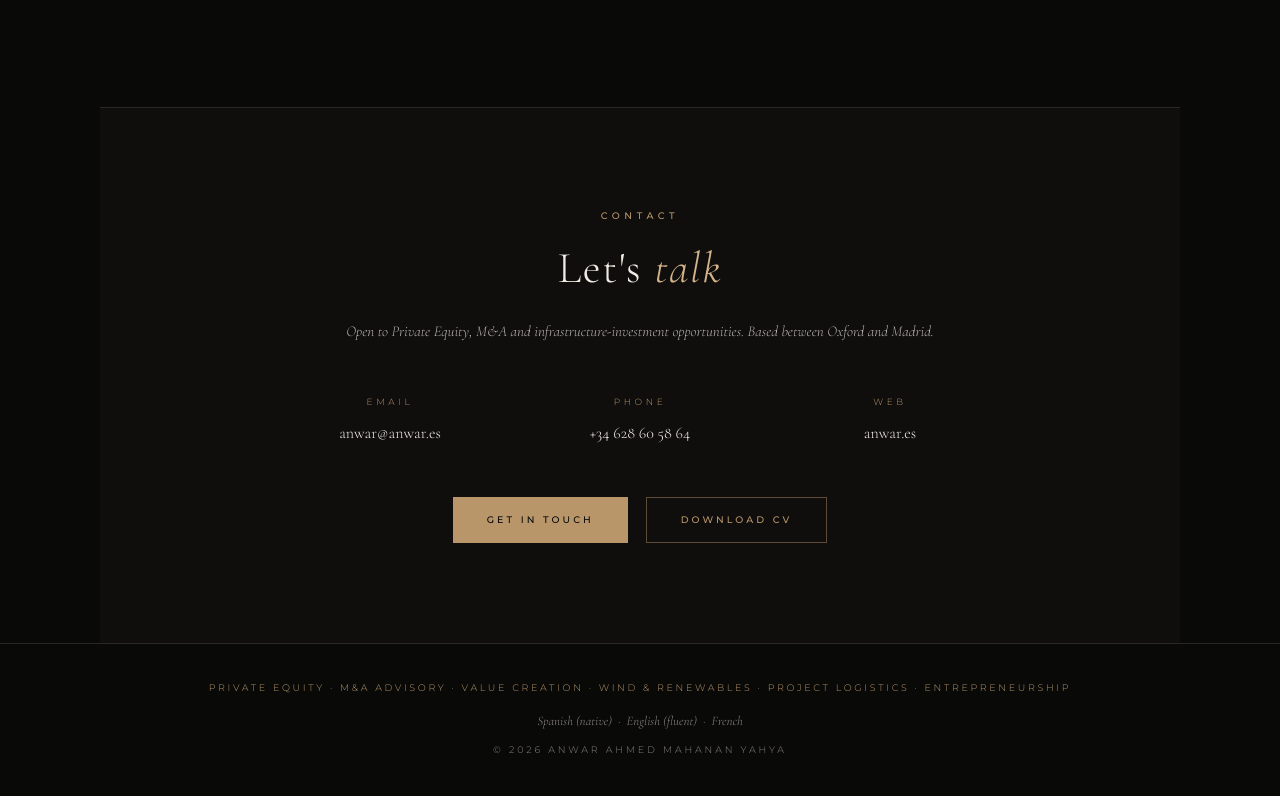
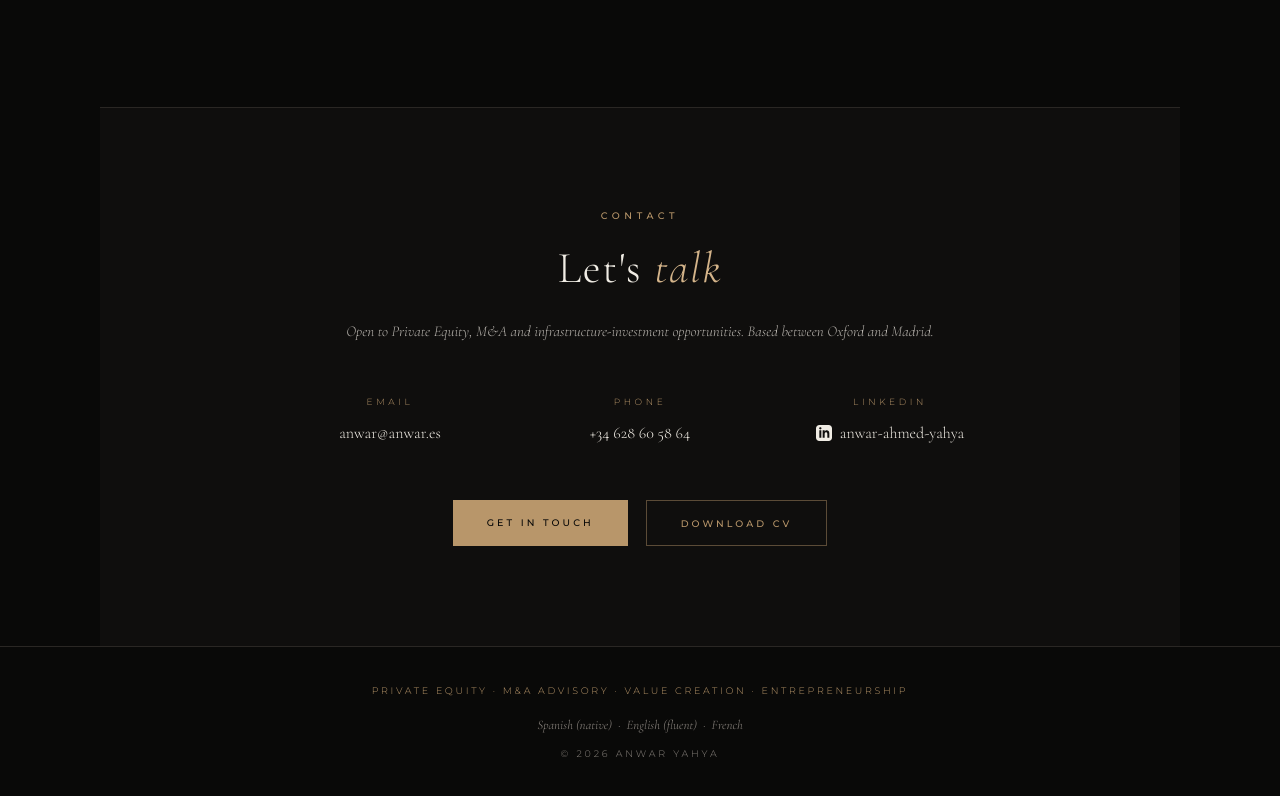
Before and after one commit to faysalyahya/anwar, a plain HTML site: page index.html in a window 1280 px wide. Shown: the part 5440-6236 px from the top of the page. Drawn offline with nearby package versions, Linux system fonts and the light colour scheme.

Commit message:
Update index.html

```diff
--- a/index.html
+++ b/index.html
@@ -204,8 +204,8 @@
         <p class="value"><a href="tel:+34628605864">+34 628 60 58 64</a></p>
       </div>
       <div class="contact-item">
-        <p class="label">Web</p>
-        <p class="value"><a href="https://anwar.es">anwar.es</a></p>
+        <p class="label">LinkedIn</p>
+        <p class="value"><a href="https://www.linkedin.com/in/anwar-ahmed-yahya/" target="_blank" rel="noopener" style="display: inline-flex; align-items: center; gap: 8px;"><svg viewBox="0 0 24 24" aria-hidden="true" style="width: 16px; height: 16px; flex-shrink: 0;"><path fill="currentColor" d="M19 0H5C2.24 0 0 2.24 0 5v14c0 2.76 2.24 5 5 5h14c2.76 0 5-2.24 5-5V5c0-2.76-2.24-5-5-5zM8 19H5V8h3v11zM6.5 6.73c-.97 0-1.75-.79-1.75-1.76S5.53 3.21 6.5 3.21s1.75.79 1.75 1.76S7.47 6.73 6.5 6.73zM20 19h-3v-5.6c0-3.37-4-3.11-4 0V19h-3V8h3v1.77c1.4-2.59 7-2.78 7 2.48V19z"/></svg>anwar-ahmed-yahya</a></p>
       </div>
     </div>
     <div class="contact-cta">
@@ -216,9 +216,9 @@
 </section>
 
 <footer>
-  <p class="footer-interests">Private Equity · M&amp;A Advisory · Value Creation · Wind &amp; Renewables · Project Logistics · Entrepreneurship</p>
+  <p class="footer-interests">Private Equity · M&amp;A Advisory · Value Creation · Entrepreneurship</p>
   <p class="footer-langs">Spanish (native) &nbsp;·&nbsp; English (fluent) &nbsp;·&nbsp; French</p>
-  <p class="footer-rights">© <span id="year">2026</span> Anwar Ahmed Mahanan Yahya</p>
+  <p class="footer-rights">© <span id="year">2026</span> Anwar Yahya</p>
 </footer>
 
 <!-- CV REQUEST MODAL -->
```
